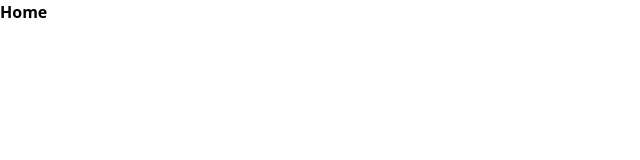
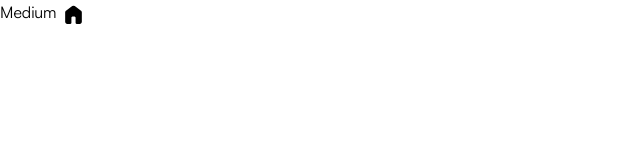
Before and after one commit to azikkw/Weather-App, a Nuxt app: page / in a window 1280 px wide. Shown: the top 160 px of the page, without its empty margins (0-640 px from the left). Built offline with nearby package versions, Linux system fonts and the light colour scheme.

Commit message:
added iconpack

```diff
--- a/assets/css/tailwind.css
+++ b/assets/css/tailwind.css
@@ -1,3 +1,8 @@
 @tailwind base;
 @tailwind components;
 @tailwind utilities;
+
+@font-face {
+    font-family: Satoshi;
+    src: url("/assets/fonts/Satoshi-Variable.ttf");
+}
--- a/nuxt.config.ts
+++ b/nuxt.config.ts
@@ -1,7 +1,13 @@
 // https://nuxt.com/docs/api/configuration/nuxt-config
 export default defineNuxtConfig({
-  devtools: { enabled: true },
+  devtools: {
+    enabled: true
+  },
   modules: [
-    '@nuxtjs/tailwindcss'
+    '@nuxtjs/tailwindcss',
+    '@nuxt/icon'
+  ],
+  css: [
+    '~/assets/css/tailwind.css',
   ]
 })
--- a/package.json
+++ b/package.json
@@ -10,10 +10,12 @@
     "postinstall": "nuxt prepare"
   },
   "dependencies": {
+    "@nuxt/icon": "^1.0.0",
     "nuxt": "^3.12.2",
     "vue": "latest"
   },
   "devDependencies": {
-    "@nuxtjs/tailwindcss": "^6.12.0"
+    "@nuxtjs/tailwindcss": "^6.12.0",
+    "sass": "^1.77.6"
   }
 }
--- a/pages/index.vue
+++ b/pages/index.vue
@@ -1,6 +1,7 @@
 <template>
-  <div class="font-bold">
-    Home
+  <div class="font-satoshi">
+    Medium
+    <Icon name="material-symbols:home-rounded" size="25px"></Icon>
   </div>
 </template>
 
--- /dev/null
+++ b/tailwind.config.js
@@ -0,0 +1,19 @@
+/** @type {import('tailwindcss').Config} */
+export default {
+  content: [
+    './components/**/*.{vue,js}',
+    './layouts/**/*.vue',
+    './pages/**/*.vue',
+    './plugins/**/*.{js,ts}',
+    './nuxt.config.{js,ts}',
+    './app.vue',
+  ],
+  theme: {
+    extend: {
+      fontFamily: {
+        satoshi: ['Satoshi', 'sans-serif'],
+      },
+    },
+  },
+  plugins: [],
+}
```
Also changed, not shown: components/WeatherCard.vue (added, +11 -0 lines), assets/fonts/Satoshi-Variable.ttf (added), 1 other file (tests, documents, lock files or other folders).
